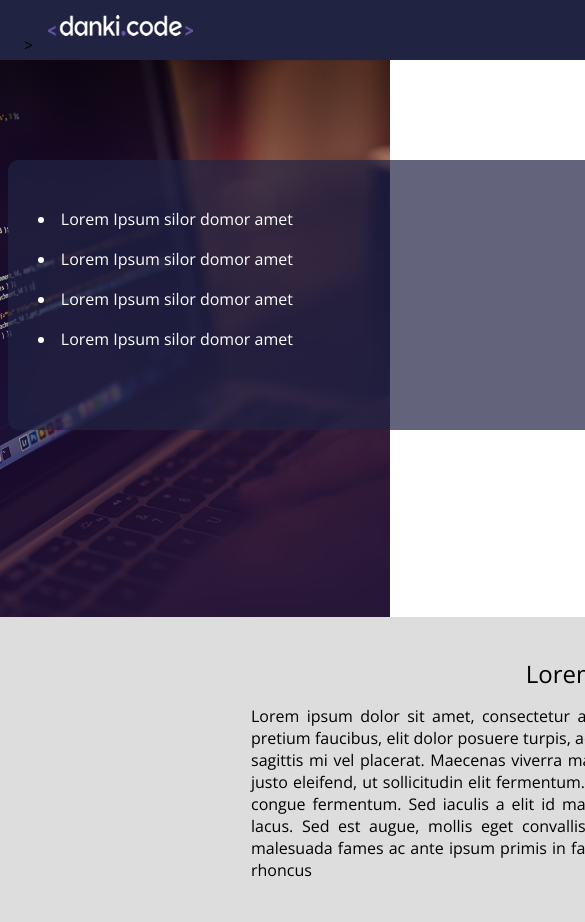
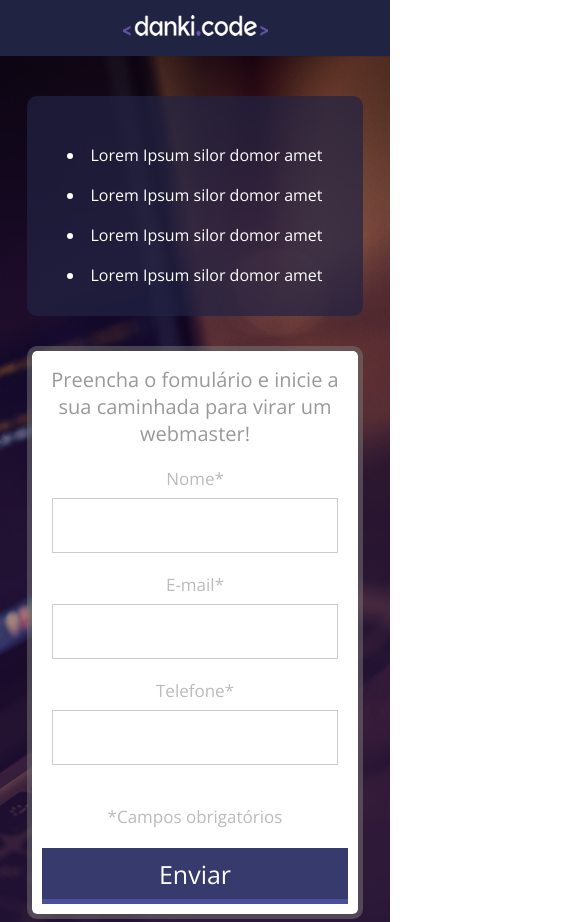
Before and after one commit to mrvetroni/website-masterweb-1, a plain HTML site: page index.html in a window 390 px wide. Shown: the top 922 px of the page, 585 px wide, since content can reach past the window. Drawn offline with Linux system fonts and the light colour scheme.

Commit message:
Add files via upload
responsive update

```diff
--- a/css/style.css
+++ b/css/style.css
@@ -12,12 +12,13 @@ html,body{
   font-family: "Open Sans";
 }
 .center{
-  width: 1200px;
+  max-width: 1280px;
+  width: 100%x;
   margin: 0 auto;
-  padding: 0 2%;
+
 }
 .header{
-  min-width: 1200px;
+  padding: 0 2%;
   width: 100%;
   height: 60px;
   background-color: #212343;
@@ -28,6 +29,7 @@ html,body{
 }
 .container-banner{
   width: 100%;
+  padding: 0 2%;
   height: 557px;
   background-image:url('../images/header_bg.png') ;
   background-size: cover;
@@ -116,8 +118,7 @@ html,body{
   color: white;
 }
 .container-2{
-  min-width: 1200px;
-  padding: 40px 0;
+  padding: 40px 2%;
   background-color: #ddd;
   text-align: center;
 }
@@ -125,7 +126,8 @@ html,body{
   font-weight: normal;
 }
 .container-2 p{
-  width: 698px;
+  width: 100%;
+  max-width: 768px;
   margin: 15px 0;
   display: inline-block;
   text-align: justify;
@@ -141,8 +143,7 @@ html,body{
   background-size: 100% 100%;
 }
 .section-1{
-  min-width: 1200px;
-  padding: 90px 0;
+  padding: 90px 2%;
 }
 .section-1 h2{
   text-align: center;
@@ -179,3 +180,61 @@ html,body{
 .clear{
   clear: both;
 }
+@media screen and (max-width: 1078px) {
+  .header{
+    height: auto;
+    width: 100%;
+    padding: 15px 0;
+    text-align: center;
+  }
+  .header img{
+    margin: 0;
+  }
+  .container-banner{
+    width: 100%;
+    padding: 40px 2%;
+    height: auto;
+    text-align: center;
+  }
+  .form{
+    max-width: 400px;
+    padding: 10px;
+    width: 90%;
+    height: 100%;
+    display: inline-block;
+    float: none;
+    top: 0;
+    margin-top: 30px;
+  }
+  .container-list{
+    padding: 30px 0;
+    margin-top: 0;
+    float: none;
+    width: 90%;
+    max-width: 500px;
+    height: auto;
+    display: inline-block;
+  }
+  .input-container input[type=text]{
+
+    width: 100%;
+    height: 55px;
+
+  }
+  .form input[type=submit]{
+
+    width: 100%;
+    height: 56px;
+  }
+  .container-2{
+    padding: 40px 4%;
+    text-align: center;
+  }
+  .container-single{
+    float: none;
+    display: inline-block;
+    width: 100%;
+    max-width: 500px;
+    padding-bottom: 40px 0;
+  }
+}
--- a/index.html
+++ b/index.html
@@ -12,13 +12,13 @@
 <body>
   <div class="header">
     <div class="center">
-      ><img src="images/logo.png" alt="logo">
+      <img src="images/logo.png" alt="logo">
     </div>
     <!--center-->
   </div>
   <!--header-->
   <div class="container-banner">
-
+    <div>
     <div class="center">
       <div class="container-list">
         <ul>
@@ -30,6 +30,8 @@
         </ul>
       </div>
       <!--conteiner-list-->
+    </div>
+      <div>
       <div class="form">
         <h2>Preencha o fomulário e inicie a sua caminhada para virar um webmaster!</h2>
         <form action="">
@@ -54,6 +56,8 @@
         </form>
       </div>
       <!--form-->
+    </div>
+      <div class="clear"></div>
     </div>
     <!-- center -->
   </div>
@@ -80,21 +84,24 @@
           <div><img src="/images/icon.png" alt=""></div>
           <div class="text-container-single">
             <h2>Lorem Ipsum</h2>
-          <p>Lorem ipsum dolor sit amet, consectetur adipiscing elit. Etiam condimentum, augue vitae pretium faucibus, elit</p>
+            <p>Lorem ipsum dolor sit amet, consectetur adipiscing elit. Etiam condimentum, augue vitae pretium faucibus,
+              elit</p>
           </div>
         </div>
         <div class="container-single">
           <div><img src="/images/icon.png" alt=""></div>
           <div class="text-container-single">
             <h2>Lorem Ipsum</h2>
-          <p>Lorem ipsum dolor sit amet, consectetur adipiscing elit. Etiam condimentum, augue vitae pretium faucibus, elit</p>
+            <p>Lorem ipsum dolor sit amet, consectetur adipiscing elit. Etiam condimentum, augue vitae pretium faucibus,
+              elit</p>
           </div>
         </div>
         <div class="container-single">
           <div><img src="/images/icon.png" alt=""></div>
           <div class="text-container-single">
             <h2>Lorem Ipsum</h2>
-          <p>Lorem ipsum dolor sit amet, consectetur adipiscing elit. Etiam condimentum, augue vitae pretium faucibus, elit</p>
+            <p>Lorem ipsum dolor sit amet, consectetur adipiscing elit. Etiam condimentum, augue vitae pretium faucibus,
+              elit</p>
           </div>
         </div>
       </div>
```
Lines whose indentation alone changed are shown as unchanged.
